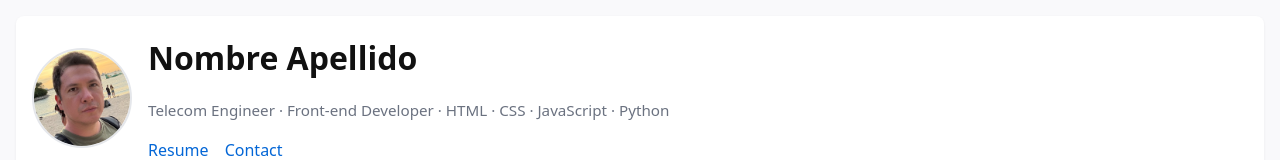
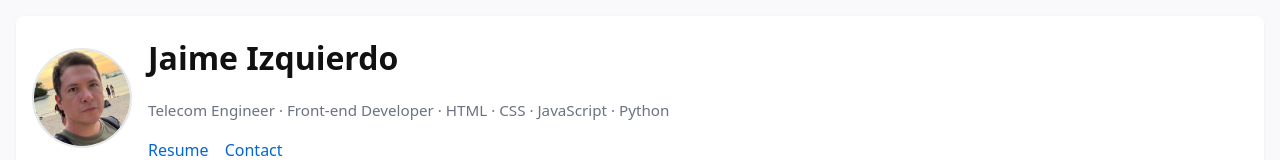
Before and after one commit to jizquierdo1987/resumeJaime, a plain HTML site: page index.html in a window 1280 px wide. Shown: the top 160 px of the page. Drawn offline with Linux system fonts and the light colour scheme.

Commit message:
Update index.html

```diff
--- a/index.html
+++ b/index.html
@@ -25,7 +25,7 @@
         <!-- Reemplaza "images/profile.jpg" por la ruta de tu foto -->
         <img class="profile" src="./assets/images/perfil.png" alt="Foto de perfil" />
         <div>
-            <h1>Nombre Apellido</h1>
+            <h1>Jaime Izquierdo</h1>
             <p class="muted">Telecom Engineer · Front-end Developer · HTML · CSS · JavaScript · Python</p>
             <nav aria-label="Navegación del sitio">
                 <a href="index.html">Resume</a>
```
